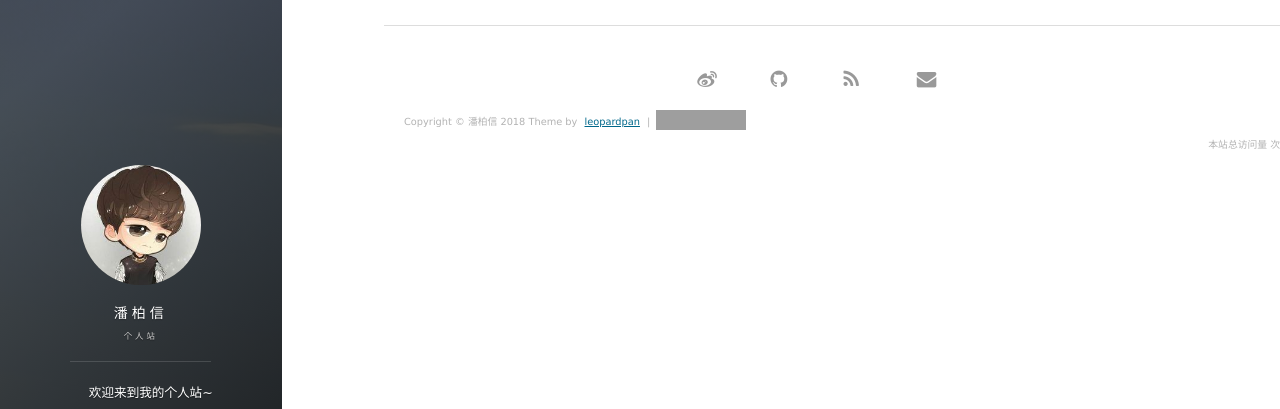
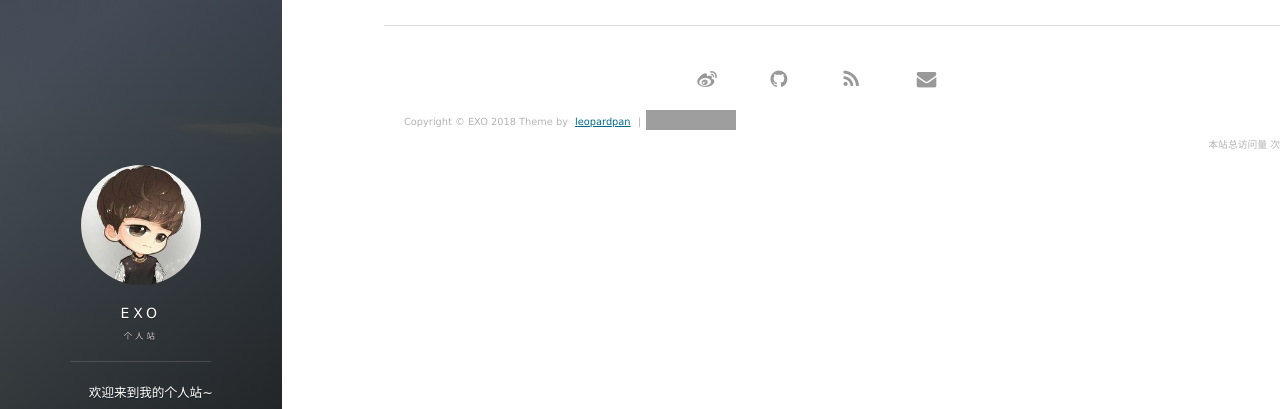
Before and after one commit to ChanYeol61/ChanYeol61.github.io, a Jekyll site: the page built from archive.html, in a window 1280 px wide. Shown: the part 123-532 px from the top of the page. Built offline with Jekyll 4.4.1, drawn with Linux system fonts in a browser that asks for light colours; nearby versions of some CDN libraries; comment, search, counter and statistics services are not loaded; grey boxes are pictures that could not be loaded.

Commit message:
Update _config.yml

```diff
--- a/_config.yml
+++ b/_config.yml
@@ -1,5 +1,5 @@
 # Basic
-title: 潘柏信
+title: EXO
 subtitle: 个人站
 description: 欢迎来到我的个人站~
 # 头像里面的标题
```
